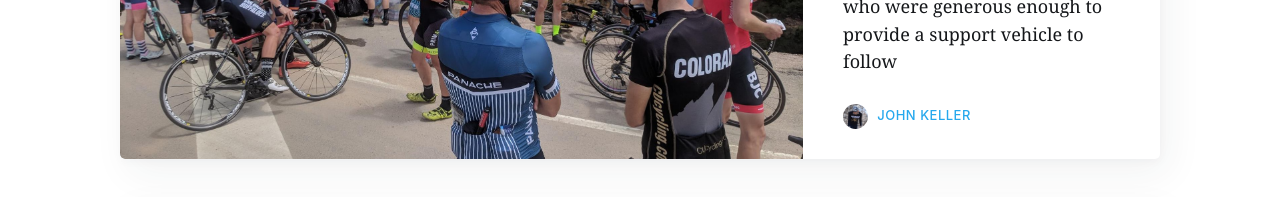
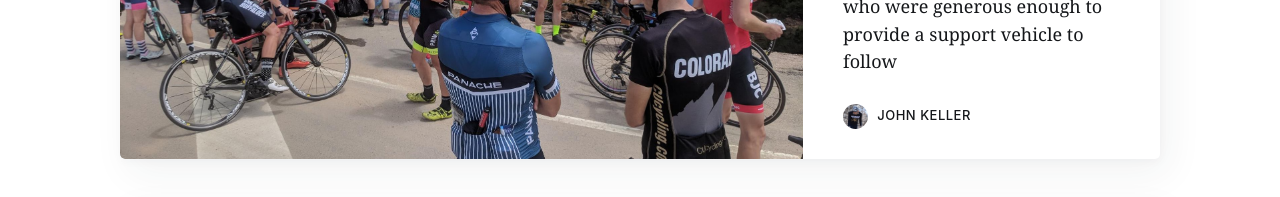
Before and after one commit to johnkeller101/johnkeller101.github.com, a Jekyll site: the page built from index.html, in a window 1280 px wide. Shown: the part 572-769 px from the top of the page. Built offline with Jekyll 4.4.1, drawn with Linux system fonts in a browser that asks for light colours; nearby versions of some CDN libraries; the list of posts is cut into pages by our own code; comment, search, counter and statistics services are not loaded; grey boxes are pictures that could not be loaded.

Commit message:
2018.06.01-08.17.27

```diff
--- a/assets/built/screen.css
+++ b/assets/built/screen.css
@@ -796,6 +796,10 @@ body {
 	letter-spacing: .5px;
 	color: #15171a;
 	text-transform: uppercase
+}
+
+.post-card-author a {
+	color: #15171a;
 }
 
 @media (min-width:795px) {
```
